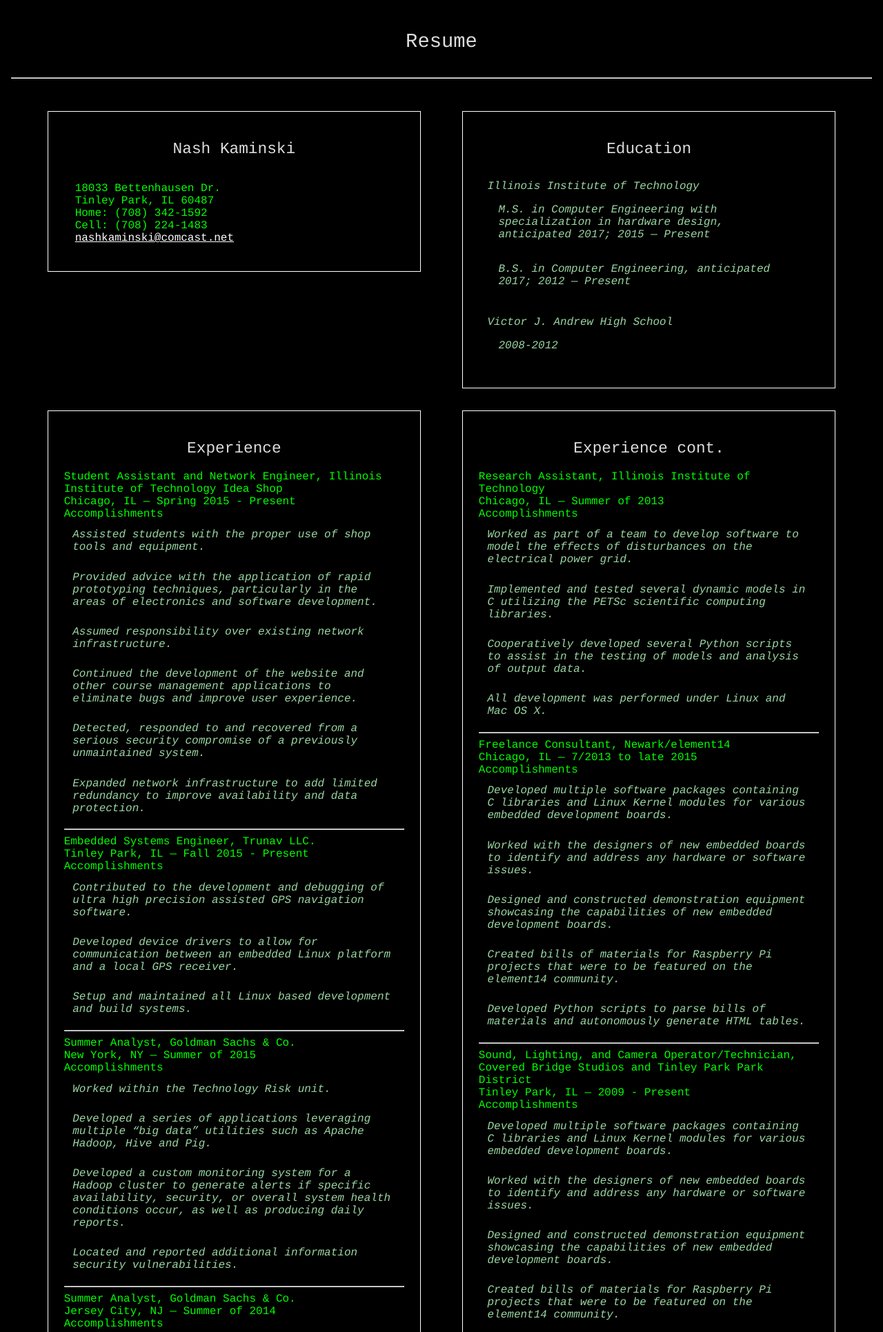
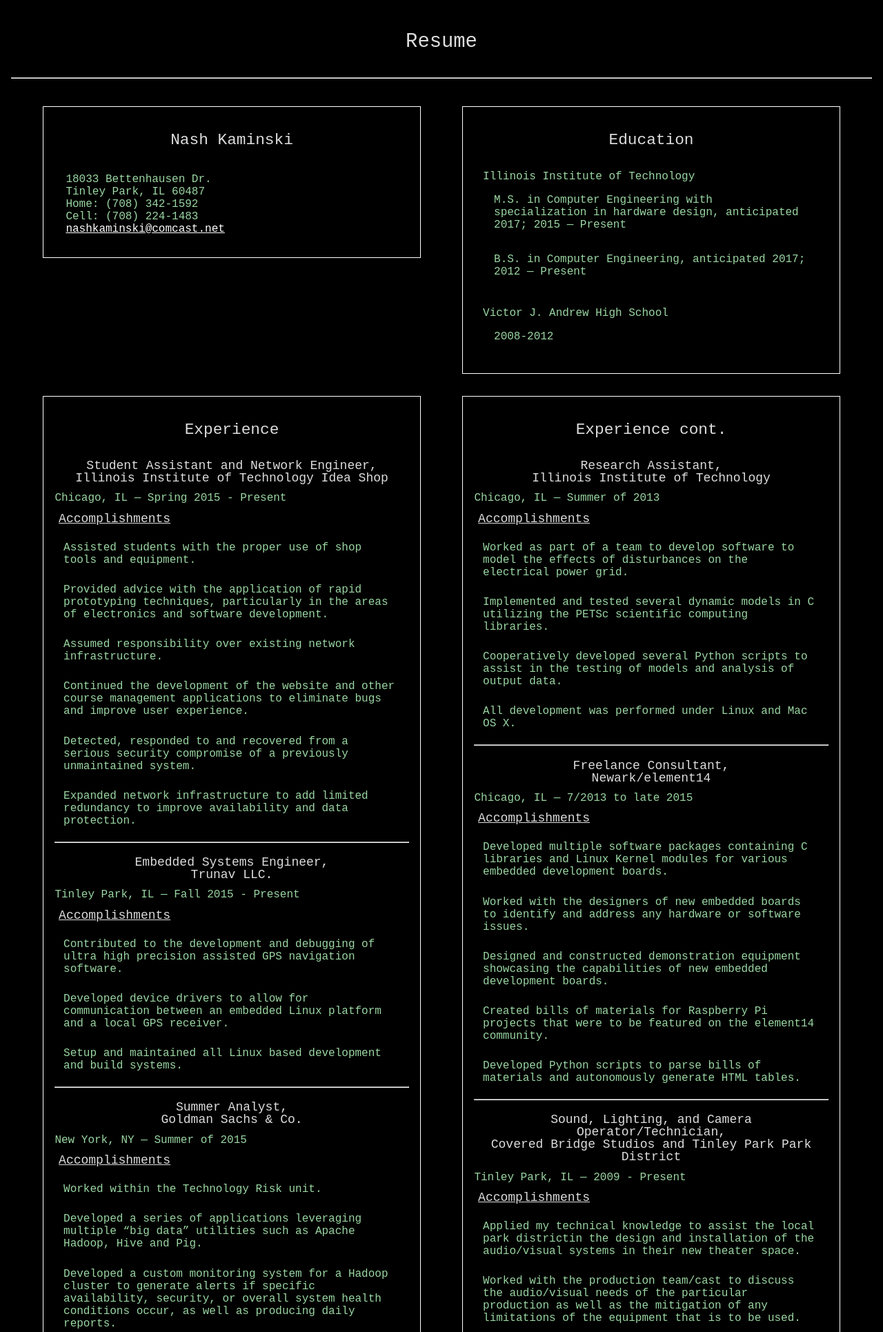
Before and after one commit to nkaminski/kaminski.io, a PHP site: page /resume in a window 1280 px wide. Shown: the top 1931 px of the page at 69% size. Run offline with PHP 8.4, Linux system fonts and the light colour scheme.

Commit message:
work on styles

```diff
--- a/assets/screen.css
+++ b/assets/screen.css
@@ -55,12 +55,12 @@
 }
 body{
 	 font-size: 1em; /*  16px */
-   font-family: Courier, monospace;
+   font-family: Courier New, Courier, monospace;
 	 line-height: 1.125em;
 	 padding-top: 1.125em;
 	 padding-left: 1em;
 	 padding-right: 1em;
-	 color: #00ff00;
+   color: #9AD6A2;
 	 background-color: #000000;
 	 text-size-adjust: 100%;
 }
@@ -81,12 +81,6 @@
   padding-bottom: 1em;
   text-align: center;
 }
-figcaption{
-  padding: 1em;
-  color: #9AD6A2;
-	font-style: italic;
-  text-align: center;
-}
 h2 {
   color: #DDDDDD;
   font-size: 1.424em; /* 23px ctx 16px */
@@ -97,8 +91,35 @@
   padding-bottom: 0.889em;
   text-align: center;
 }
+h3 {
+  color: #DDDDDD;
+  font-size: 1.125em;
+  line-height: 1em;
+  padding-top: 0.633em;
+  padding-left: 0.3165em;
+  padding-right: 0.3165em;
+  padding-bottom: 0.633em;
+  text-align: center;
+}
+h4 {
+  color: #DDDDDD;
+	text-decoration: underline;
+  font-size: 1.125em;
+  line-height: 1em;
+  padding-top: 0.633em;
+  padding-left: 0.3165em;
+  padding-right: 0.3165em;
+  padding-bottom: 0.633em;
+}
+
+figcaption{
+  padding: 1em;
+  color: #9AD6A2;
+	font-style: italic;
+  text-align: center;
+}
 div {
-	padding: 1.424em;
+	padding: 1em;
 }
 a {
 	font-style: underline;
@@ -109,8 +130,6 @@
 }
 li {
 	padding: 0.79em;
-  color: #9AD6A2;
-	font-style: italic;
 }
 /* Layout */
   .border {
@@ -120,6 +139,9 @@
     border-color: white;
   }
 /* Module */
+  .home li{
+	  font-style: italic;
+  }
 /* State */
 @media screen and (max-width: 29.250em){
 /* closest value to 480 pixels in major second scale */
@@ -139,27 +161,27 @@
 	}
 }
 @media screen and (min-width: 60.750em) {
-/* closest value to 960 pixels in major second scale, only use flexbox if supported */
-	.flexbox .box {
+/* closest value to 960 pixels in major second scale, only use .flexbox if supported */
+	.flexbox .flex-container {
 		display: flex;
     flex-flow: row wrap;
     justify-content: space-around;
 	}
-	.flexbox .lcol {
+	.flexbox .flex-container .lcol {
 		flex: 1 0 25%;
 		min-width: 25%;
 	}
-	.flexbox .mcol {
+	.flexbox .flex-container .mcol {
         flex: 1 0 50%;
         min-width: 50%;
    }
-	.flexbox .hcol {
+	.flexbox .flex-container .halfwidth {
         flex: 0 1 45%;
         margin: 1em;
         padding: 0em;
         width: 45%;
    }
-  .flexbox .lcol img {
+  .flexbox .flex-container .lcol img {
     max-width: 100%;
   }
   .border {
--- a/index.html
+++ b/index.html
@@ -6,9 +6,9 @@
     <meta charset="utf-8" />
     <meta name="viewport" content="width=device-width,initial-scale=1.0,shrink-to-fit=no" />
 </head>
-<body>
+<body class="home">
   <h1>Nash Kaminski</h1>
-  <div class="box">
+  <div class="flex-container">
     <div class="lcol">
       <figure role="img">
         <img src="img/nash_kaminski.jpg" alt="Photo of Nash Kaminski" />
--- a/resume/index.html
+++ b/resume/index.html
@@ -9,8 +9,8 @@
 <body class="resume">
   <h1>Resume</h1>
     <hr>
-    <div class="box">
-    <div class="hcol">
+    <div class="flex-container">
+    <div class="halfwidth">
     <div class="border">
      <h2 class="extrapad">Nash Kaminski</h2>
       <p>18033 Bettenhausen Dr.<br>
@@ -21,7 +21,7 @@
      </p>
     </div>
     </div>
-    <div class="hcol">
+    <div class="halfwidth">
     <div class="border">
       <h2>Education</h2>
       <ul>
@@ -33,12 +33,12 @@
         <p>2008-2012</p></li>
     </div>
     </div>
-    <div class="hcol">
+    <div class="halfwidth">
     <div class="border">
       <h2>Experience</h2>
-      <h3>Student Assistant and Network Engineer, Illinois Institute of Technology Idea Shop</h3>
-      <h4>Chicago, IL — Spring 2015 - Present</h4>
-      <h5>Accomplishments</h5>
+      <h3>Student Assistant and Network Engineer,<br>Illinois Institute of Technology Idea Shop</h3>
+      <h5>Chicago, IL — Spring 2015 - Present</h5>
+      <h4>Accomplishments</h4>
       <ul>
         <li>Assisted students with the proper use of shop tools and equipment.</li>
         <li>Provided advice with the application of rapid prototyping techniques, particularly in the areas of electronics and software development.</li>
@@ -48,18 +48,18 @@
         <li>Expanded network infrastructure to add limited redundancy to improve availability and data protection.</li>
       </ul>
       <hr>
-      <h3>Embedded Systems Engineer, Trunav LLC.</h3>
-      <h4>Tinley Park, IL — Fall 2015 - Present</h4>
-      <h5>Accomplishments</h5>
+      <h3>Embedded Systems Engineer,<br>Trunav LLC.</h3>
+      <h5>Tinley Park, IL — Fall 2015 - Present</h5>
+      <h4>Accomplishments</h4>
       <ul>
         <li>Contributed to the development and debugging of ultra high precision assisted GPS navigation software.</li>
         <li>Developed device drivers to allow for communication between an embedded Linux platform and a local GPS receiver.</li>
         <li>Setup and maintained all Linux based development and build systems.</li>
       </ul>
       <hr>
-      <h3>Summer Analyst, Goldman Sachs & Co.</h3>
-      <h4>New York, NY — Summer of 2015</h4>
-      <h5>Accomplishments</h5>
+      <h3>Summer Analyst,<br>Goldman Sachs & Co.</h3>
+      <h5>New York, NY — Summer of 2015</h5>
+      <h4>Accomplishments</h4>
       <ul>
         <li>Worked within the Technology Risk unit.</li>
         <li>Developed a series of applications leveraging multiple “big data” utilities such as Apache Hadoop, Hive and Pig.</li>
@@ -68,9 +68,9 @@
         vulnerabilities.</li>
       </ul>
       <hr>
-      <h3>Summer Analyst, Goldman Sachs & Co.</h3>
-      <h4>Jersey City, NJ — Summer of 2014</h4>
-      <h5>Accomplishments</h5>
+      <h3>Summer Analyst,<br>Goldman Sachs & Co.</h3>
+      <h5>Jersey City, NJ — Summer of 2014</h5>
+      <h4>Accomplishments</h4>
       <ul>
         <li>Worked as part of the Core Platform Engineering unit within the
         technology division.</li>
@@ -85,12 +85,12 @@
       </ul>
      </div>
     </div>
-     <div class="hcol">
+     <div class="halfwidth">
      <div class="border">
       <h2>Experience cont.</h2>
-      <h3>Research Assistant, Illinois Institute of Technology</h3>
-      <h4>Chicago, IL — Summer of 2013</h4>
-      <h5>Accomplishments</h5>
+      <h3>Research Assistant,<br>Illinois Institute of Technology</h3>
+      <h5>Chicago, IL — Summer of 2013</h5>
+      <h4>Accomplishments</h4>
       <ul>
         <li>Worked as part of a team to develop software to model the effects of disturbances on the electrical power grid.</li>
         <li>Implemented and tested several dynamic models in C utilizing the PETSc scientific computing libraries.</li>
@@ -98,9 +98,9 @@
         <li>All development was performed under Linux and Mac OS X.</li>
       </ul>
       <hr>
-      <h3>Freelance Consultant, Newark/element14</h3>
-      <h4>Chicago, IL — 7/2013 to late 2015</h4>
-      <h5>Accomplishments</h5>
+      <h3>Freelance Consultant,<br>Newark/element14</h3>
+      <h5>Chicago, IL — 7/2013 to late 2015</h5>
+      <h4>Accomplishments</h4>
       <ul>
         <li>Developed multiple software packages containing C libraries and Linux Kernel modules for various embedded development boards.</li>
         <li>Worked with the designers of new embedded boards to identify and address any hardware or software issues.</li>
@@ -109,25 +109,23 @@
         <li>Developed Python scripts to parse bills of materials and autonomously generate HTML tables.</li>
       </ul>
       <hr>
-      <h3>Sound, Lighting, and Camera Operator/Technician, Covered Bridge Studios and Tinley Park Park District</h3>
-      <h4>Tinley Park, IL — 2009 - Present</h4>
-      <h5>Accomplishments</h5>
+      <h3>Sound, Lighting, and Camera Operator/Technician,<br>Covered Bridge Studios and Tinley Park Park District</h3>
+      <h5>Tinley Park, IL — 2009 - Present</h5>
+      <h4>Accomplishments</h4>
       <ul>
-        <li>Developed multiple software packages containing C libraries and Linux Kernel modules for various embedded development boards.</li>
-        <li>Worked with the designers of new embedded boards to identify and address any hardware or software issues.</li>
-        <li>Designed and constructed demonstration equipment showcasing the capabilities of new embedded development boards.</li>
-        <li>Created bills of materials for Raspberry Pi projects that were to be featured on the element14 community.</li>
-        <li>Developed Python scripts to parse bills of materials and autonomously generate HTML tables.</li>
+        <li>Applied my technical knowledge to assist the local park districtin the design and installation of the audio/visual systems in their new theater space.</li>
+        <li>Worked with the production team/cast to discuss the audio/visual needs of the particular production as well as the mitigation of any limitations of the equipment that is to be used.</li>
+        <li>Introduced the use of automation and developed computer software to automate various elements of the production and improve the overall audience experience.</li>
       </ul>
     </div>
     </div>
-    <div class="hcol">
+    <div class="halfwidth">
       <div class="border">
       <h2>Extracurriculular Activities</h2>
-      <h3>Treasurer and VP of Engineering, Illinois Tech Robotics</h3>
-      <h4>in association with Illinois Institute of Technology<br>
+      <h3>Treasurer and VP of Engineering,<br>Illinois Tech Robotics</h3>
+      <h5>in association with Illinois Institute of Technology<br>
         Chicago, IL — 2016
-      <h5>Accomplishments</h5>
+      <h4>Accomplishments</h4>
       <ul>
         <li>Played an integral role in the organization and execution of the major engineering effort required to take 1st place during both the IIT pumpkin launch as well as the Midwest Regional Design Competition</li>
         <li>Handled the preparation of budgets and proposals to the IIT finance board</li>
@@ -135,20 +133,20 @@
         <li>Consulted with project leads to determine any needs and worked to fulfill them within a timely manner</li>
       </ul>
       <hr>
-      <h3>President, Illinois Tech Robotics</h3>
-      <h4>in association with Illinois Institute of Technology<br>
+      <h3>President,<br>Illinois Tech Robotics</h3>
+      <h5>in association with Illinois Institute of Technology<br>
         Chicago, IL — 2015
-      <h5>Accomplishments</h5>
+      <h4>Accomplishments</h4>
       <ul>
         <li>Facilitated the resolution of several longstanding administrative and technical issues faced by the organization.</li>
         <li>Assisted in the planning and logistics of the many events we are involved with.</li>
         <li>Organized and participated in executive board meetings to exchange information with other members regarding our organization as a whole.</li>
       </ul>
       <hr>
-      <h3>Webmaster, Illinois Tech Robotics</h3>
-      <h4>in association with Illinois Institute of Technology<br>
+      <h3>Webmaster,<br>Illinois Tech Robotics</h3>
+      <h5>in association with Illinois Institute of Technology<br>
         Chicago, IL — 2012-2014
-      <h5>Accomplishments</h5>
+      <h4>Accomplishments</h4>
       <ul>
         <li>Updated and performed regular maintenance on the Arch Linux based server that was originally over a full year out of date.</li>
         <li>Responded to issues in a timely manner in order to avoid any long term service interruptions.</li>
@@ -158,7 +156,7 @@
       </ul>
     </div>
     </div>
-    <div class="hcol">
+    <div class="halfwidth">
     <div class="border">
       <h2>Skills</h2>
       <ul>
```
